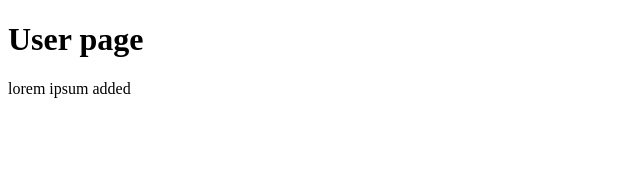
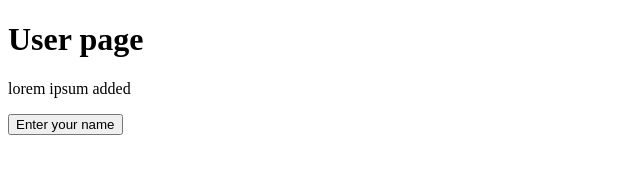
Before and after one commit to mfarhananees/splitmate, a plain HTML site: page user.html in a window 1280 px wide. Shown: the whole page, without its empty margins (0-640 px from the left). Drawn offline with Linux system fonts and the light colour scheme.

Commit message:
button addin in user page

```diff
--- a/user.html
+++ b/user.html
@@ -8,5 +8,6 @@
 <body>
     <h1>User page</h1>
     <p>lorem ipsum added</p>
+    <button>Enter your name</button>
 </body>
 </html>
```
